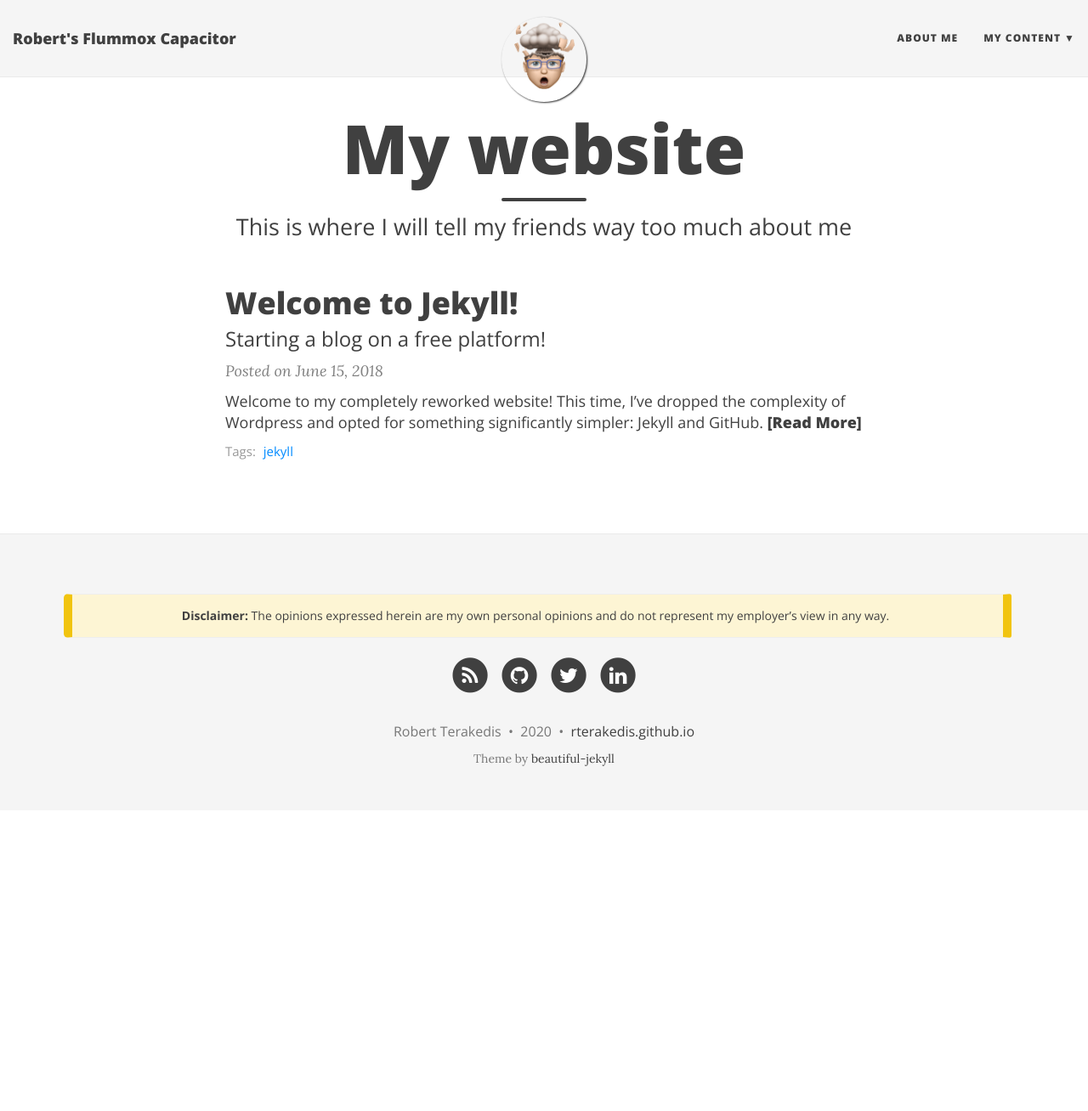
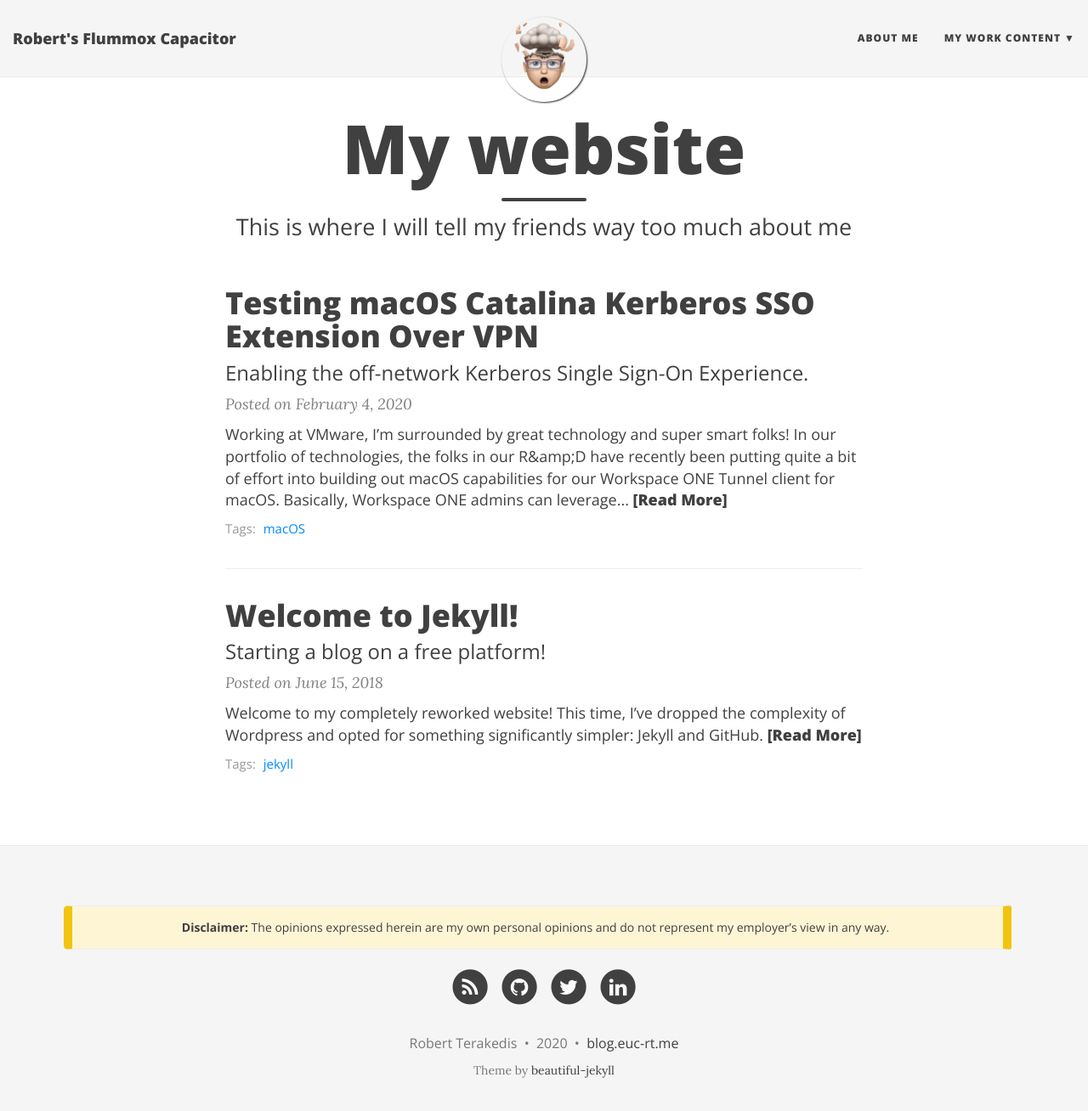
Before and after one commit to rterakedis/rterakedis.github.io, a Jekyll site: the page built from index.html, in a window 1280 px wide and 1321 px high. Shown: the top 1308 px of the window at 85% size. Built offline with Jekyll 4.4.1, drawn with Linux system fonts in a browser that asks for light colours; nearby versions of some CDN libraries; the list of posts is cut into pages by our own code.

Commit message:
Drafting New Post
Signed-off-by: Robert Terakedis <rterakedis@vmware.com>

```diff
--- a/_config.yml
+++ b/_config.yml
@@ -21,7 +21,7 @@
 # List of links in the navigation bar
 navbar-links:
   About Me: "aboutme"
-  My Content:
+  My Work Content:
       - VMware EUC TechZone: "https://techzone.vmware.com/users/robert-terakedis"
       - VMware Tech Network: "https://communities.vmware.com/people/rterakedis/activity"
       - VMware EUC-Samples: "https://github.com/vmware-samples/euc-samples/tree/master/macOS-Samples"
@@ -97,7 +97,7 @@
 
 # How to display the link to the website in the footer
 # Remove this if you don't want a link in the footer
-url-pretty: "rterakedis.github.io"  # eg. "deanattali.com/beautiful-jekyll"
+url-pretty: "blog.euc-rt.me"  # eg. "deanattali.com/beautiful-jekyll"
 
 # --- Web Statistics Section --- #
 
--- a/_posts/2018-06-15-welcome-to-jekyll.markdown
+++ b/_posts/2018-06-15-welcome-to-jekyll.markdown
@@ -8,4 +8,4 @@
 
 Welcome to my completely reworked website!  This time, I've dropped the complexity of Wordpress and opted for something significantly simpler:  Jekyll and GitHub.
 
-As I find fun new topics to blog about, I'll be sure to include them here for the benefit of everyone.!
+As I find fun new topics to blog about, I'll be sure to include them here for the benefit of everyone!
--- /dev/null
+++ b/_posts/2020-02-04-macOS-Catalina-Kerberos-SSO-Over-VPN.md
@@ -0,0 +1,11 @@
+---
+layout: post
+title: Testing macOS Catalina Kerberos SSO Extension Over VPN
+subtitle: Enabling the off-network Kerberos Single Sign-On Experience.
+tags: [macOS]
+comments: true
+---
+
+Working at VMware, I'm surrounded by great technology and super smart folks!  In our portfolio of technologies, the folks in our R&D have recently been putting quite a bit of effort into building out macOS capabilities for our Workspace ONE Tunnel client for macOS.  Basically, Workspace ONE admins can leverage the same VMware technology they used to enable per-app VPN for iOS and Android, but now on macOS!  There's a bit of nuance to configuring the VPN client if you're previously familiar with iOS (look for my Operational Tutorial soon to hit [TechZone](https://techzone.vmware.com)).  That said, the premise is basically the same -- by configuring the appropriate rules, the Tunnel app redirects traffic from whitelisted applications back into your network through the Unified Acceess Gateway.
+
+Sounds simple enough, right?  That's what I thought...
```
